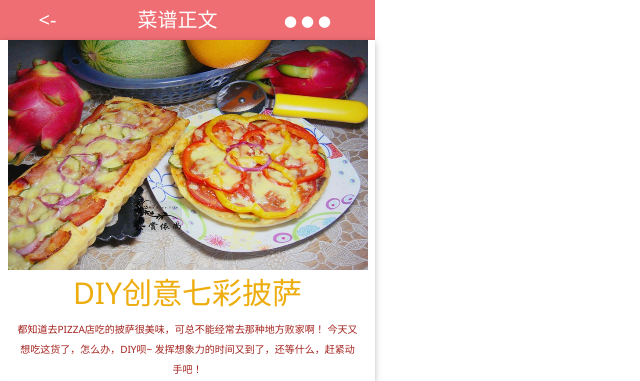
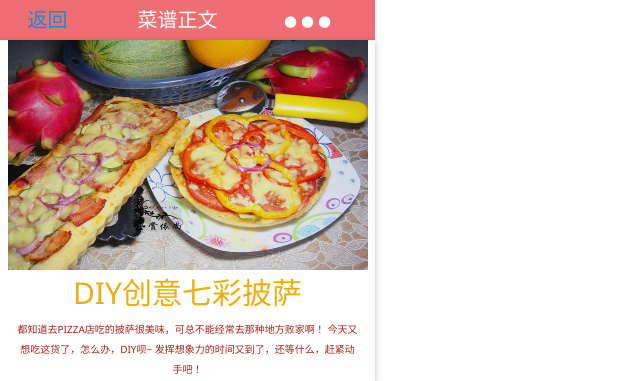
Before and after one commit to garyelephant/delicious, a Django app: page /tweet/6/ in a window 1280 px wide. Shown: the top 381 px of the page, without its empty margins (0-640 px from the left). Run offline with Django 3.2, Linux system fonts and the light colour scheme; data comes from the database, SQL or seed files in the repository.

Commit message:
详情页添加跳转至首页的连接

```diff
--- a/food/templates/food/tweet.html
+++ b/food/templates/food/tweet.html
@@ -44,7 +44,7 @@
 <div class="menu">
     <div class="header">
         <ul>
-            <li class="list1"><-</li>
+            <li class="list1"><a href="{% url 'food:index' %}">返回</a></li>
             <li class="list2">菜谱正文</li>
             <li class="list3">● ● ●</li>
         </ul>
```
